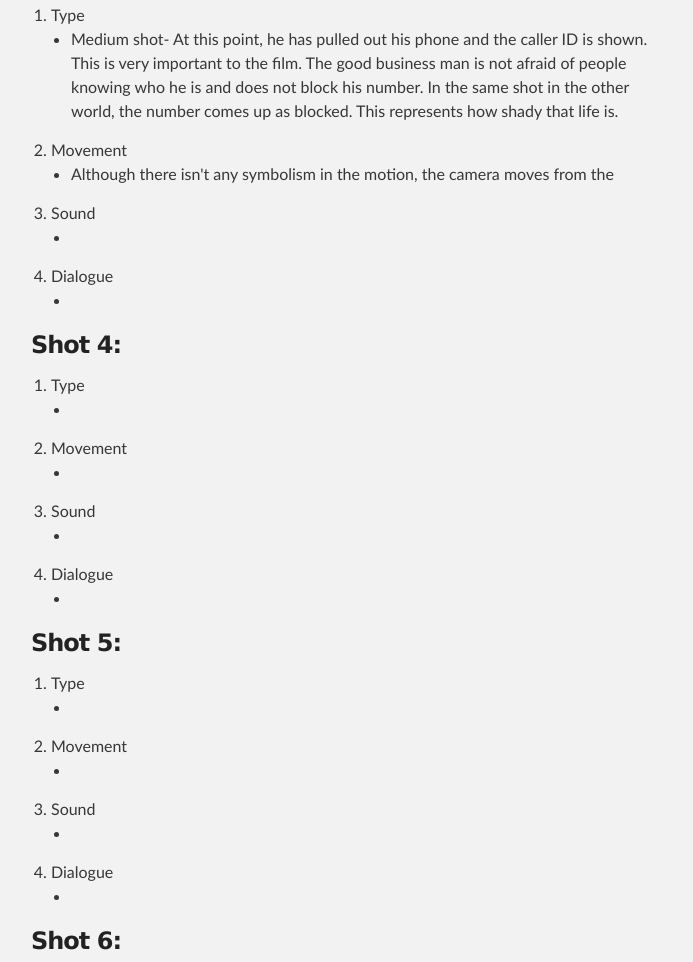
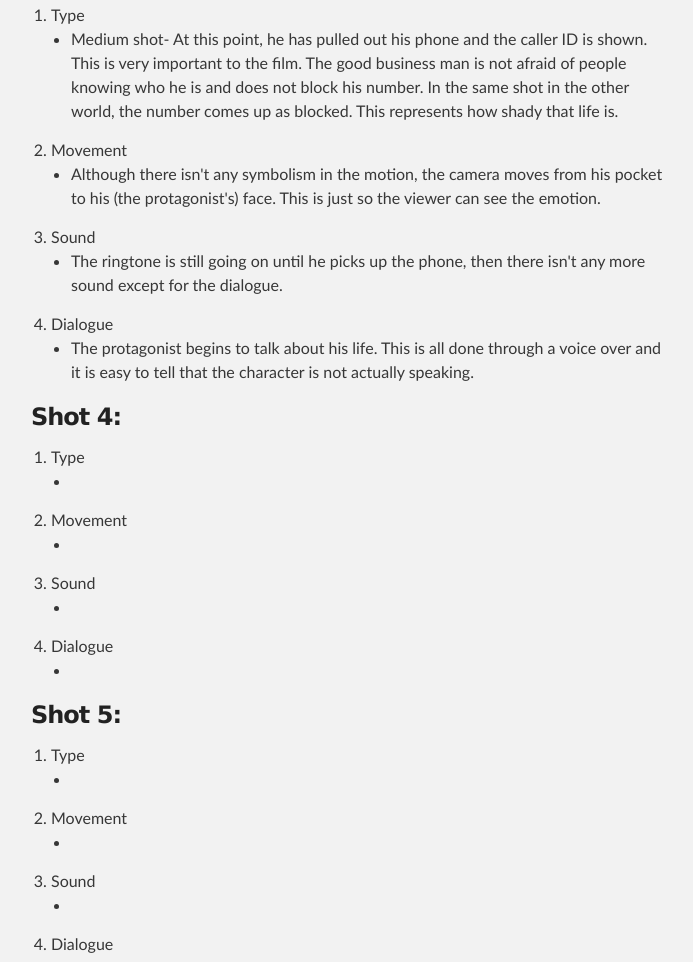
Before and after one commit to 802skier/parallel, a plain HTML site: page index.html in a window 1280 px wide. Shown: the part 1481-2443 px from the top of the page, without its empty margins (289-982 px from the left). Drawn offline with Linux system fonts and the light colour scheme.

Commit message:
Update index.html

```diff
--- a/index.html
+++ b/index.html
@@ -79,15 +79,15 @@
         </ul>
       <li>Movement</li>
         <ul>
-          <li>Although there isn't any symbolism in the motion, the camera moves from the </li>
+          <li>Although there isn't any symbolism in the motion, the camera moves from his pocket to his (the protagonist's) face. This is just so the viewer can see the emotion.</li>
         </ul>
       <li>Sound</li>
         <ul>
-          <li></li>
+          <li>The ringtone is still going on until he picks up the phone, then there isn't any more sound except for the dialogue.</li>
         </ul>
       <li>Dialogue</li>
         <ul>
-          <li></li>
+          <li>The protagonist begins to talk about his life. This is all done through a voice over and it is easy to tell that the character is not actually speaking.</li>
         </ul>
     </ol>
 
```
